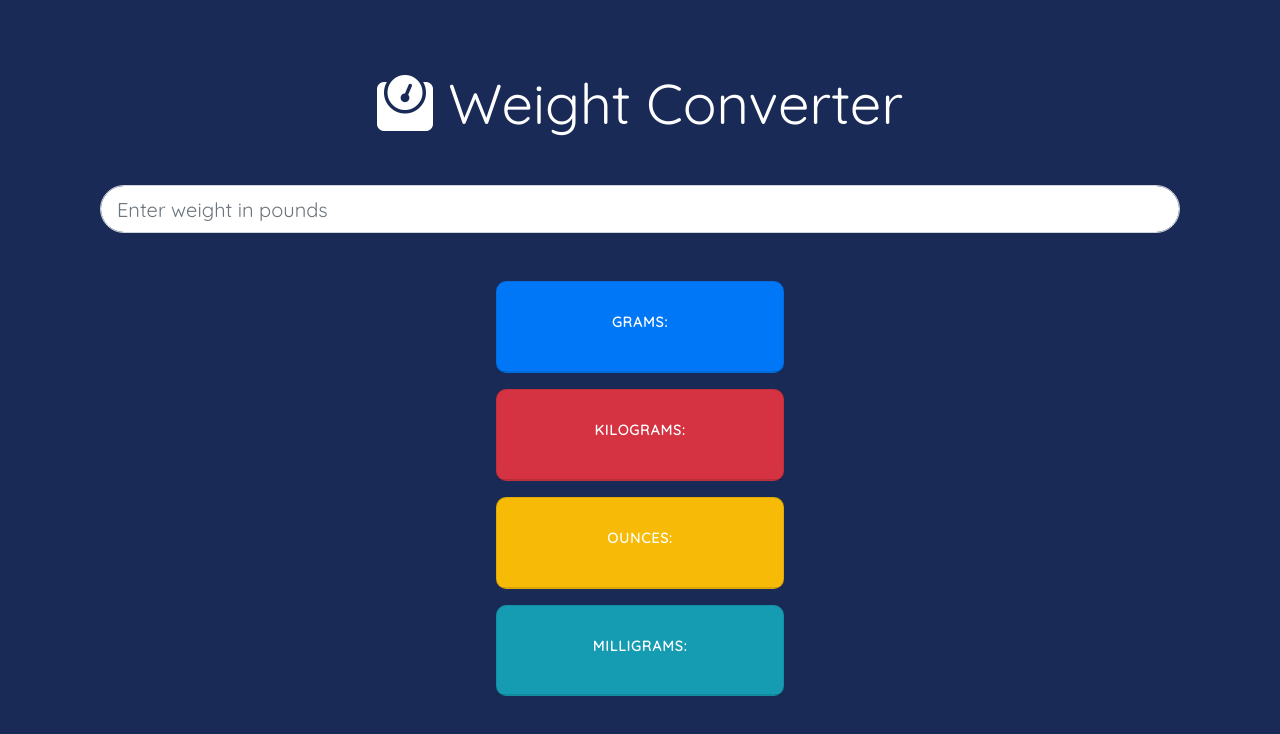
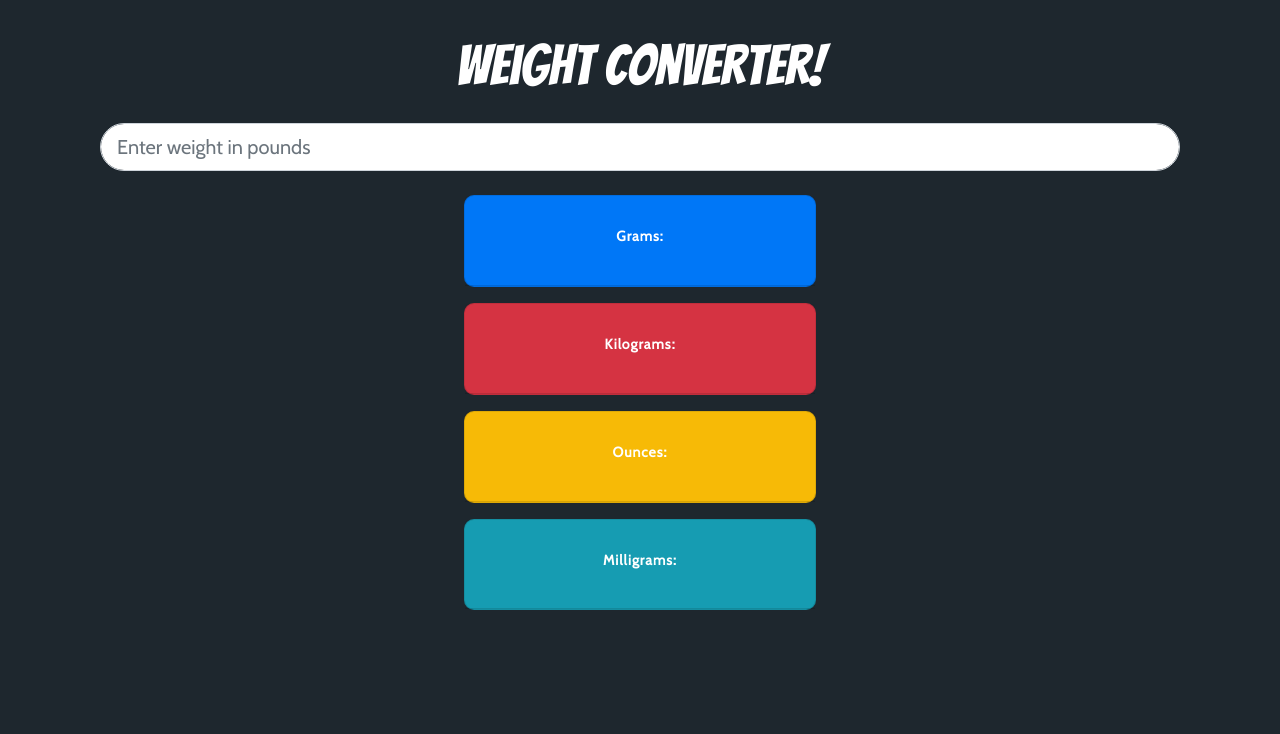
Before and after one commit to snowice29/weightConverter, a plain HTML site: page index.html in a window 1280 px wide. Drawn offline with nearby package versions, Linux system fonts and the light colour scheme.

Commit message:
minor update

```diff
--- a/css/main.css
+++ b/css/main.css
@@ -1,22 +1,31 @@
-@import url('https://fonts.googleapis.com/css?family=Montserrat|Quicksand');
+@import url('https://fonts.googleapis.com/css?family=Bangers&display=swap');
+@import url('https://fonts.googleapis.com/css?family=Cabin&display=swap');
 
-body{
-    margin-top: 70px;
-    background-color:#192a56;
-    font-family: 'Quicksand', sans-serif;
-}
+body {
+    height: 100%;
+    align-items: center;
+    justify-items: center;
+    font-family: 'Bangers', cursive;
+    background-color: #1e272e;
+  }
+
+
+
+
 
 h1{
-    color: white;
+    margin-top: 2rem;
+    color: #fff;
 }
 .card{
     color: #fff;
-    text-transform: uppercase;
+    /* text-transform: uppercase; */
     letter-spacing: 1px;
     text-align: center;
-    max-width: 18rem;
+    max-width: 22rem;
     margin: auto;
     border-radius: 10px;
+    font-family: 'Cabin', sans-serif;
 
 }
 
@@ -27,4 +36,5 @@ h1{
 
 .form-control{
     border-radius: 25px;
+    font-family: 'Cabin', sans-serif;
 }
--- a/index.html
+++ b/index.html
@@ -8,10 +8,10 @@
     <meta name="viewport" content="width=device-width, initial-scale=1, shrink-to-fit=no">
 
     <!-- Bootstrap CSS -->
-    <link rel="stylesheet" href="https://stackpath.bootstrapcdn.com/bootstrap/4.1.2/css/bootstrap.min.css" integrity="sha384-Smlep5jCw/wG7hdkwQ/Z5nLIefveQRIY9nfy6xoR1uRYBtpZgI6339F5dgvm/e9B"
-        crossorigin="anonymous">
-    <link rel="stylesheet" href="https://use.fontawesome.com/releases/v5.3.1/css/all.css" integrity="sha384-mzrmE5qonljUremFsqc01SB46JvROS7bZs3IO2EmfFsd15uHvIt+Y8vEf7N7fWAU"
-        crossorigin="anonymous">
+    <link rel="stylesheet" href="https://stackpath.bootstrapcdn.com/bootstrap/4.1.2/css/bootstrap.min.css"
+        integrity="sha384-Smlep5jCw/wG7hdkwQ/Z5nLIefveQRIY9nfy6xoR1uRYBtpZgI6339F5dgvm/e9B" crossorigin="anonymous">
+    <link rel="stylesheet" href="https://use.fontawesome.com/releases/v5.3.1/css/all.css"
+        integrity="sha384-mzrmE5qonljUremFsqc01SB46JvROS7bZs3IO2EmfFsd15uHvIt+Y8vEf7N7fWAU" crossorigin="anonymous">
     <link rel="stylesheet" href="css/main.css">
     <link rel="stylesheet" href="css/animate.css">
 </head>
@@ -21,13 +21,14 @@
     <div class="container">
         <div class="row mx-auto">
             <div class="col">
-                <h1 class="display-4 text-center mb-5"><i class="fas fa-weight"></i> Weight Converter</h1>
+                <h1 class="display-4 text-center mb-4">Weight Converter!</h1>
                 <form>
-                    <div class="form-group mb-5">
+                    <div class="form-group mb-4">
                         <input type="number" class="form-control form-control-lg" placeholder="Enter weight in pounds"
                             id="lbsInput">
                     </div>
                 </form>
+
                 <!-- output -->
                 <div id="output">
                     <div class="col">
@@ -90,24 +91,37 @@
 
     <!-- Optional JavaScript -->
     <!-- jQuery first, then Popper.js, then Bootstrap JS -->
-    <script src="https://code.jquery.com/jquery-3.3.1.slim.min.js" integrity="sha384-q8i/X+965DzO0rT7abK41JStQIAqVgRVzpbzo5smXKp4YfRvH+8abtTE1Pi6jizo"
-        crossorigin="anonymous"></script>
-    <script src="https://cdnjs.cloudflare.com/ajax/libs/popper.js/1.14.3/umd/popper.min.js" integrity="sha384-ZMP7rVo3mIykV+2+9J3UJ46jBk0WLaUAdn689aCwoqbBJiSnjAK/l8WvCWPIPm49"
-        crossorigin="anonymous"></script>
-    <script src="https://stackpath.bootstrapcdn.com/bootstrap/4.1.2/js/bootstrap.min.js" integrity="sha384-o+RDsa0aLu++PJvFqy8fFScvbHFLtbvScb8AjopnFD+iEQ7wo/CG0xlczd+2O/em"
-        crossorigin="anonymous"></script>
+    <script src="https://code.jquery.com/jquery-3.3.1.slim.min.js"
+        integrity="sha384-q8i/X+965DzO0rT7abK41JStQIAqVgRVzpbzo5smXKp4YfRvH+8abtTE1Pi6jizo" crossorigin="anonymous">
+    </script>
+    <script src="https://cdnjs.cloudflare.com/ajax/libs/popper.js/1.14.3/umd/popper.min.js"
+        integrity="sha384-ZMP7rVo3mIykV+2+9J3UJ46jBk0WLaUAdn689aCwoqbBJiSnjAK/l8WvCWPIPm49" crossorigin="anonymous">
+    </script>
+    <script src="https://stackpath.bootstrapcdn.com/bootstrap/4.1.2/js/bootstrap.min.js"
+        integrity="sha384-o+RDsa0aLu++PJvFqy8fFScvbHFLtbvScb8AjopnFD+iEQ7wo/CG0xlczd+2O/em" crossorigin="anonymous">
+    </script>
 
 
     <!-- SCRIPT -->
     <script>
+        function precise_round(num, dec){
+
+            if ((typeof num !== 'number') || (typeof dec !== 'number'))
+          return false;
+
+            var num_sign = num >= 0 ? 1 : -1;
+
+            return (Math.round((num*Math.pow(10,dec))+(num_sign*0.0001))/Math.pow(10,dec)).toFixed(dec);
+          }
+
         // document.getElementById('output').style.visibility = 'hidden';
         document.getElementById('lbsInput').addEventListener('input', function (e) {
             // document.getElementById('output').style.visibility = 'visible';
             let lbs = e.target.value;
-            document.getElementById('gramsOutput').innerHTML = lbs / 0.0022046;
-            document.getElementById('kgOutput').innerHTML = lbs / 2.2046;
-            document.getElementById('ozOutput').innerHTML = lbs * 16;
-            document.getElementById('mgOutput').innerHTML = lbs * 453592;
+            document.getElementById('gramsOutput').innerHTML = precise_round(lbs / 0.0022046, 4) + ' g';
+            document.getElementById('kgOutput').innerHTML = precise_round(lbs/ 2.2046, 4) + ' kg';
+            document.getElementById('ozOutput').innerHTML = precise_round(lbs * 16,4) + ' oz';
+            document.getElementById('mgOutput').innerHTML = precise_round(lbs * 453592,4) + ' mg';
         });
     </script>
 </body>
```
